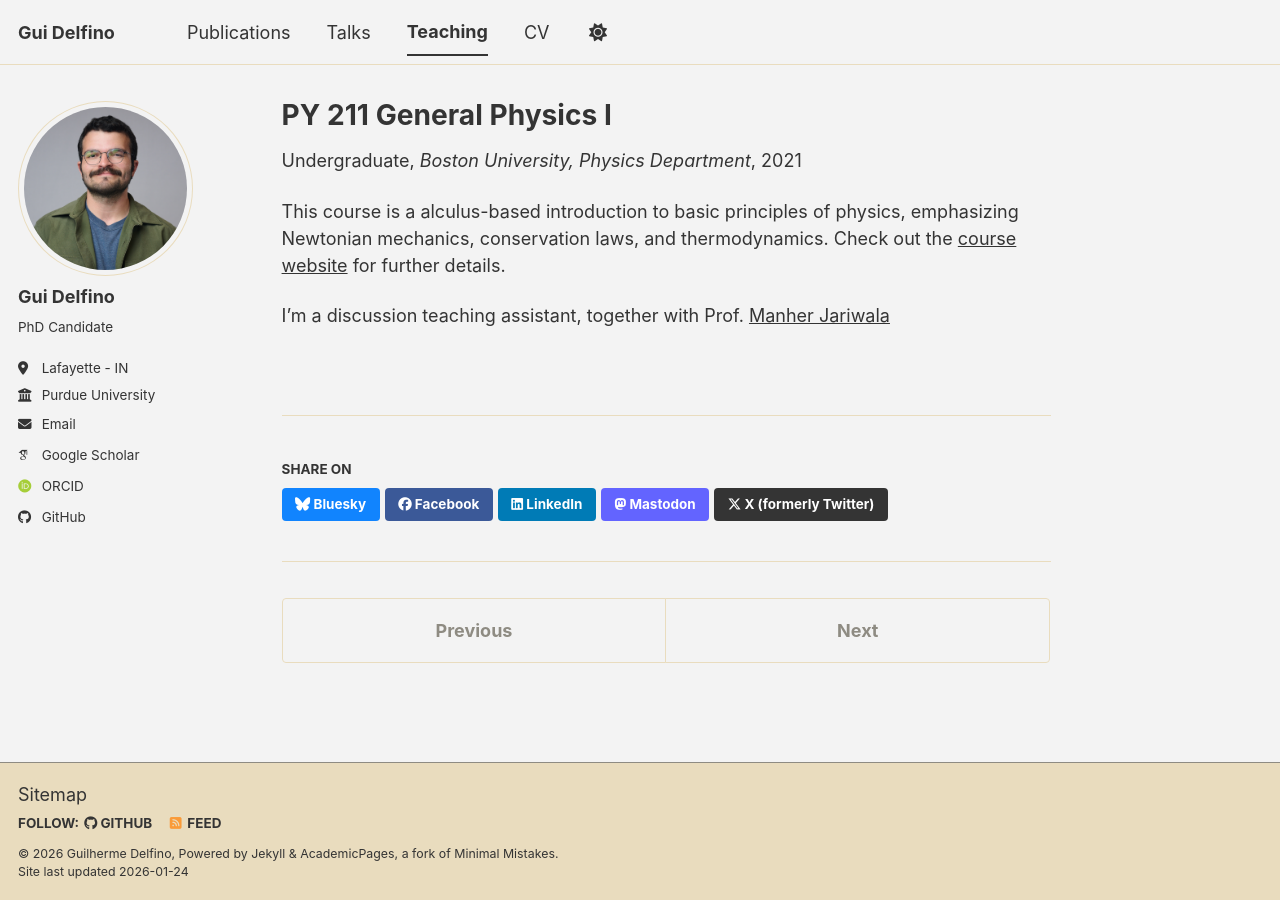
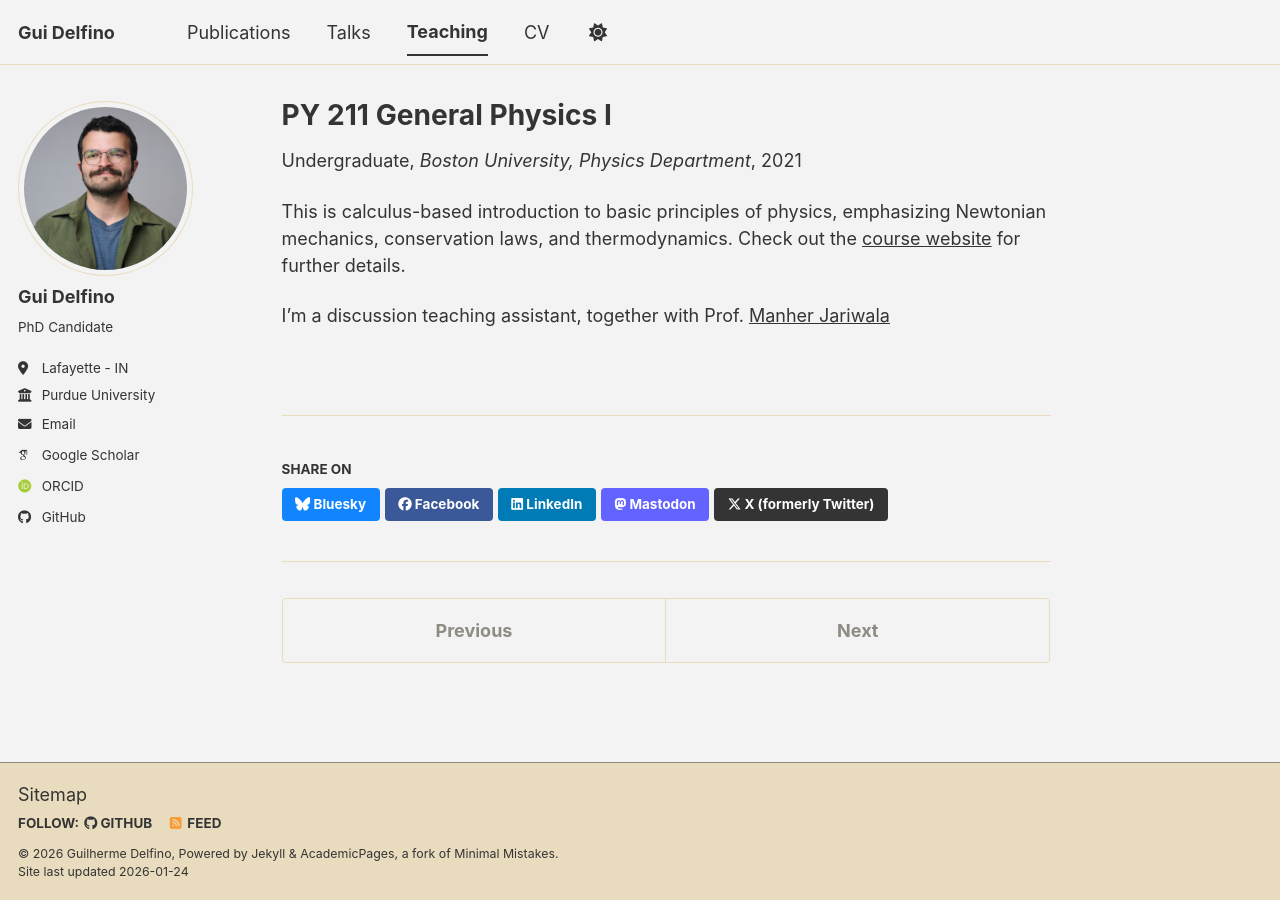
Before and after one commit to gui-delfino/gui-delfino.github.io, a Jekyll site: the page built from _teaching/2021-fall-teaching-general-I.md, in a window 1280 px wide. Built offline with Jekyll 4.4.1, drawn with Linux system fonts in a browser that asks for light colours; some web fonts are replaced; a script bundle is joined from its source files by our own code; library files that are not in the unit come from our copies.

Commit message:
Update 2021-fall-teaching-general-I.md

```diff
--- a/_teaching/2021-fall-teaching-general-I.md
+++ b/_teaching/2021-fall-teaching-general-I.md
@@ -8,6 +8,6 @@ date: 2021-01-01
 location: "Boston, USA"
 ---
 
-This course is a alculus-based introduction to basic principles of physics, emphasizing Newtonian mechanics, conservation laws, and thermodynamics. Check out the [course website](https://www.bu.edu/academics/cas/courses/cas-py-211/) for further details.
+This is calculus-based introduction to basic principles of physics, emphasizing Newtonian mechanics, conservation laws, and thermodynamics. Check out the [course website](https://www.bu.edu/academics/cas/courses/cas-py-211/) for further details.
 
 I'm a discussion teaching assistant, together with Prof. [Manher Jariwala](https://www.bu.edu/physics/profile/manher-jariwala/)
```
